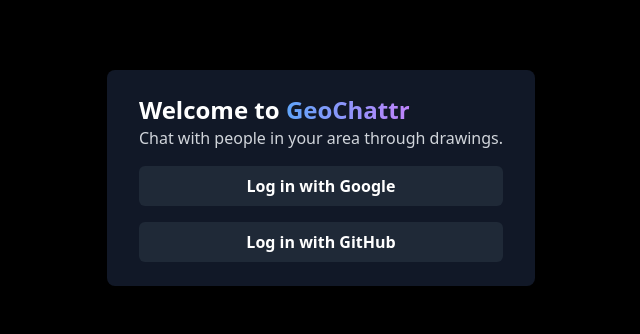
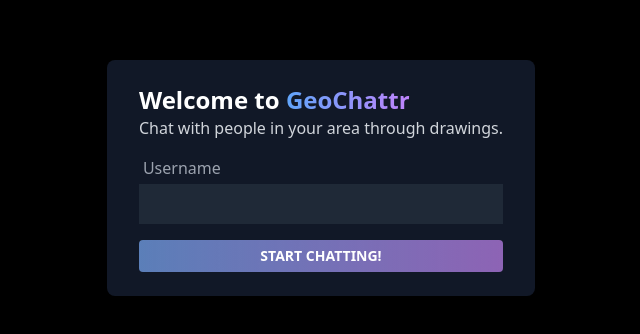
Before and after one commit to GeoChattr/website, a Next.js app: page / in a window 1280 px wide. Shown: the part 222-556 px from the top of the page, without its empty margins (319-959 px from the left). Built offline with nearby package versions, Linux system fonts and the light colour scheme; no server answers.

Commit message:
usernames working

```diff
--- a/components/ChatInput.tsx
+++ b/components/ChatInput.tsx
@@ -74,7 +74,7 @@
 
 const strokeWidths = [5, 8, 11];
 
-const ChatInput = () => {
+const ChatInput = ({ username }: { username: string }) => {
   const { socket } = useSocket();
   const canvas = useRef(null);
   const [color, setColor] = useState("#ffffff");
@@ -185,8 +185,10 @@
         onClick={async (e) => {
           e.preventDefault();
           const image = await getCanvas();
-          console.log(image);
-          socket.emit("message", image);
+          socket.emit("message", {
+            image,
+            username,
+          });
           canvas.current.resetCanvas();
         }}
       >
--- a/components/ChatMessage.tsx
+++ b/components/ChatMessage.tsx
@@ -1,13 +1,22 @@
-const ChatMessage = ({ self, message }: { self: boolean; message: string }) => {
+const ChatMessage = ({
+  self,
+  message,
+}: {
+  self: boolean;
+  message: {
+    image: string;
+    username: string;
+  };
+}) => {
   return (
+    <div className={`${self ? "self-end" : ""} w-fit max-w-[60%]`}>
+      <p className="text-gray-300">{message.username}</p>
       <div
         className={`${
-        self
-          ? "self-end bg-gradient-to-tr from-purple-500 to-blue-600"
-          : "bg-gray-700"
-      } relative mb-8 w-fit max-w-[60%] rounded-lg px-2 py-2`}
+          self ? "bg-gradient-to-tr from-purple-500 to-blue-600" : "bg-gray-700"
+        } relative mb-8  rounded-lg px-2 py-2`}
       >
-      <img alt="chat image" src={message} />
+        <img alt="chat image" src={message.image} />
         <div
           className={`absolute h-16 w-16 ${
             self ? "right-0 -scale-x-100 bg-indigo-500" : "bg-gray-700"
@@ -15,6 +24,7 @@
           style={{ clipPath: " polygon(31% 0, 0 49%, 100% 0)" }}
         />
       </div>
+    </div>
   );
 };
 
--- a/components/ChatPage.tsx
+++ b/components/ChatPage.tsx
@@ -1,27 +1,28 @@
 import { useEffect, useState } from "react";
-import { Socket } from "socket.io-client";
 import ChatInput from "./ChatInput";
 import ChatMessage from "./ChatMessage";
 import useSocket from "./SocketContext";
 
 interface Message {
-  msg: string;
+  msg: {
+    image: string;
+    username: string;
+  };
   self: boolean;
 }
 
-const ChatPage = () => {
+const ChatPage = ({ username }: { username: string }) => {
   const { socket } = useSocket();
   const [msgs, setMsgs] = useState<Message[]>([]);
+  const [inputUser, setInputUser] = useState(username);
+  const [saved, setSaved] = useState(true);
+  const [savedUser, setSavedUser] = useState(username);
   useEffect(() => {
     if (socket === null) return;
     socket.on("connected", () => {
       //react toastify this later
       console.log("Connected");
-
-      // socket.id
-    }); // x8WIv7-mJelg7on_ALbx});
-
-    // socket.emit("newUser", "bob")
+    });
 
     socket.on("message", (msg) => {
       console.log(msg);
@@ -32,12 +33,41 @@
   return (
     <div className="py-16 px-8">
       <div className="mx-auto max-w-5xl space-y-4">
-        <h1 className="text-4xl font-bold">GeoChattr</h1>
+        <div className="flex justify-between">
+          <h1 className="text-4xl font-bold">GeoChattr</h1>
+          <p className="flex items-center gap-2">
+            Logged in as{" "}
+            <input
+              className={`border-b-2 bg-transparent focus-visible:outline-none ${
+                saved ? "border-white" : "border-yellow-300"
+              }`}
+              type="text"
+              value={inputUser}
+              onChange={(e) => {
+                setInputUser(e.target.value);
+                setSaved(e.target.value === savedUser);
+              }}
+            />
+            <button
+              className="bg-gradient-to-tr from-blue-800 to-purple-800 px-2 py-1"
+              type="button"
+              onClick={(e) => {
+                e.preventDefault();
+                localStorage.setItem("username", inputUser);
+                setSaved(true);
+                setSavedUser(inputUser);
+              }}
+            >
+              Save
+            </button>
+            <div className="h-3 w-3 rounded-full bg-emerald-500" />
+          </p>
+        </div>
         <div className="flex flex-col gap-1 rounded-md bg-gray-900 py-16 px-8">
           {msgs.map((msg, i) => {
             return <ChatMessage key={i} self={msg.self} message={msg.msg} />;
           })}
-          <ChatInput />
+          <ChatInput username={savedUser} />
         </div>
       </div>
     </div>
--- a/components/Login.tsx
+++ b/components/Login.tsx
@@ -1,12 +1,14 @@
-import { useContext } from "react";
-import { User } from "./types/User";
-import { UserContext } from "./UserContext";
+import { useState } from "react";
 
-const Login = () => {
-  const user = useContext(UserContext) as User
-
-  console.log(user)
-
+const Login = ({ onStart }: { onStart: Function }) => {
+  const [username, setUsername] = useState("");
+  const start = () => {
+    if (!username.length) {
+      return;
+    }
+    localStorage.setItem("username", username);
+    onStart(username);
+  };
   return (
     <div className="flex h-screen w-full items-center justify-center">
       <div className="rounded-lg bg-gray-900 px-8 py-6">
@@ -20,11 +22,26 @@
           Chat with people in your area through drawings.
         </p>
         <div className="mt-4 flex w-full flex-col items-stretch gap-y-4">
-          <button className="rounded-md bg-gray-800 py-2 px-2 font-semibold hover:bg-gray-700">
-            Log in with Google
-          </button>
-          <button className="rounded-md bg-gray-800 py-2 px-2 font-semibold hover:bg-gray-700">
-            Log in with GitHub
+          <label>
+            <p className="ml-1 text-gray-400">Username</p>
+            <input
+              className="mt-1 w-full border-gray-700 bg-gray-800 px-2 py-2"
+              type="text"
+              value={username}
+              onChange={(e) => {
+                setUsername(e.target.value);
+              }}
+            />
+          </label>
+          <button
+            disabled={username.length === 0}
+            className="rounded bg-gradient-to-r from-blue-500 to-purple-500 py-1.5 px-2 text-sm font-semibold uppercase hover:from-blue-600 hover:to-purple-600 disabled:saturate-50"
+            onClick={(e) => {
+              e.preventDefault();
+              start();
+            }}
+          >
+            Start Chatting!
           </button>
         </div>
       </div>
--- a/components/UserContext.tsx
+++ /dev/null
@@ -1,32 +0,0 @@
-import { User } from "./types/User";
-import React, { createContext, useState, useEffect } from "react";
-import { useRouter } from "next/router";
-import axios from "axios";
-
-export const UserContext = createContext({});
-export const Context = (props: any) => {
-  const router = useRouter();
-  const [user, setUser] = useState<User>();
-
-  useEffect(() => {
-    (async () => {
-      const { data } = await axios({
-        method: "GET",
-        url: "http://localhost:4000/user",
-        withCredentials: true,
-      });
-
-      console.log(data)
-
-      if (!data) {
-        router.push("/");
-      } else {
-        setUser(data);
-      }
-    })();
-  }, []);
-
-  return (
-    <UserContext.Provider value={user}>{props.children}</UserContext.Provider>
-  );
-};
--- a/package.json
+++ b/package.json
@@ -9,6 +9,7 @@
     "lint": "next lint"
   },
   "dependencies": {
+    "axios": "^0.26.0",
     "next": "12.1.0",
     "pigeon-maps": "^0.20.0",
     "react": "17.0.2",
--- a/pages/index.tsx
+++ b/pages/index.tsx
@@ -1,10 +1,30 @@
 import type { NextPage } from "next";
+import { useEffect, useState } from "react";
+import ChatPage from "../components/ChatPage";
 import Login from "../components/Login";
 
 const Home: NextPage = () => {
+  const [showChat, setShowChat] = useState(false);
+  const [username, setUsername] = useState("");
+  useEffect(() => {
+    const storedUsername = localStorage.getItem("username");
+    if (storedUsername) {
+      setUsername(storedUsername);
+      setShowChat(true);
+    }
+  }, []);
   return (
     <main>
-      <Login />
+      {showChat ? (
+        <ChatPage username={username} />
+      ) : (
+        <Login
+          onStart={(user) => {
+            setShowChat(true);
+            setUsername(user);
+          }}
+        />
+      )}
     </main>
   );
 };
```
Also changed, not shown: 1 other file (tests, documents, lock files or other folders). Lines whose indentation alone changed are shown as unchanged.
